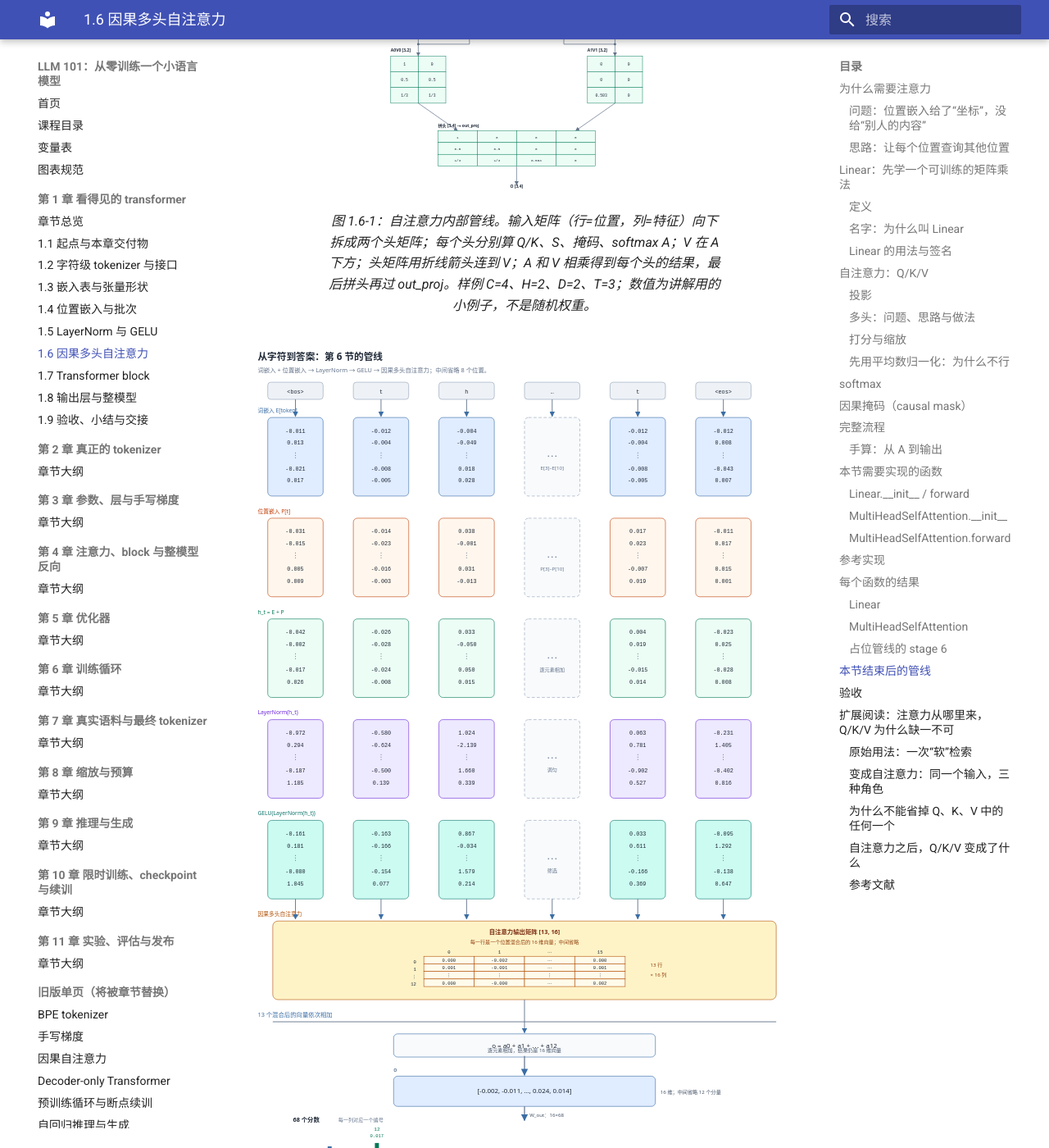
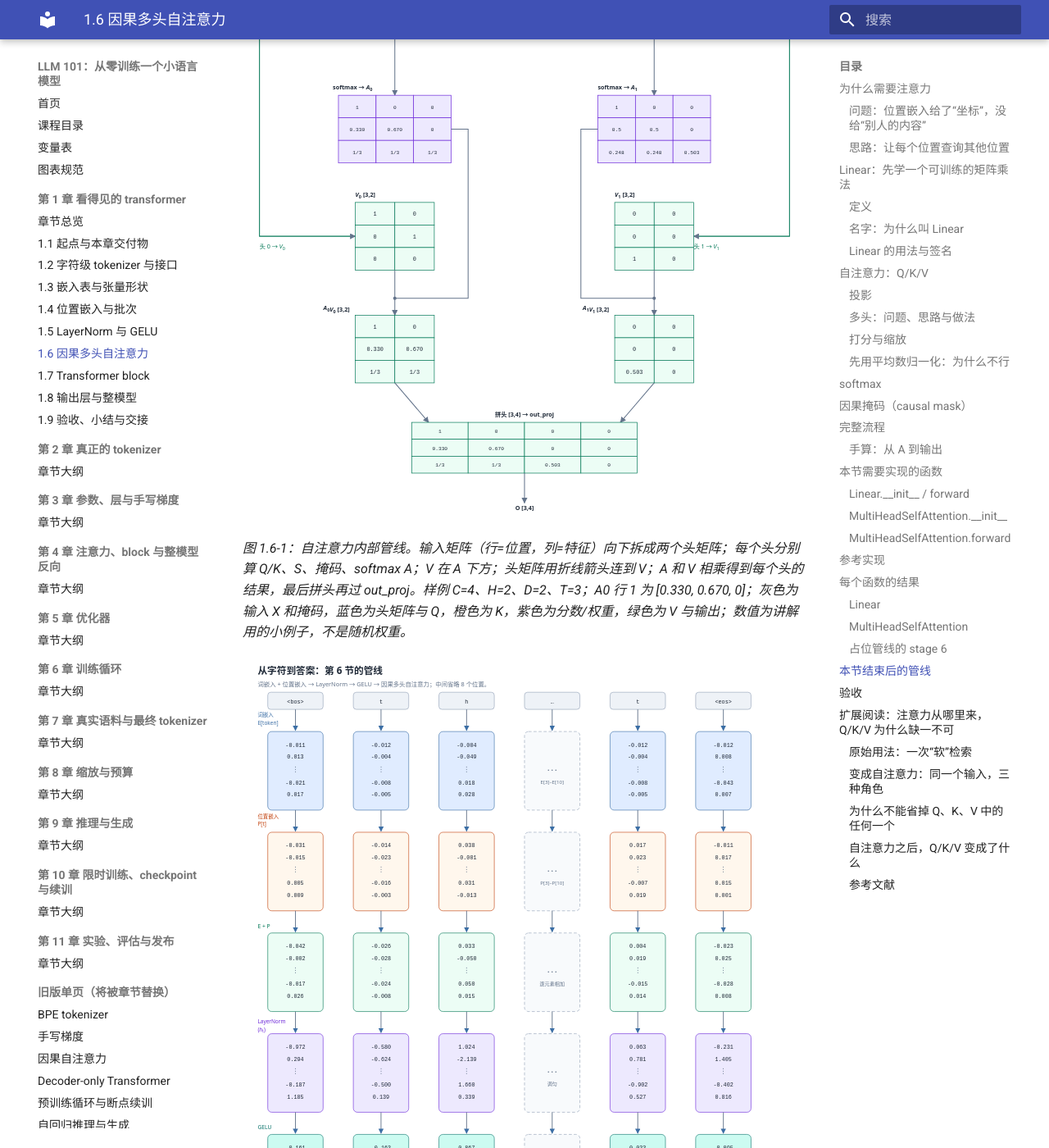
Before and after one commit to tigersoldier/llm-101, an MkDocs documentation site: the page built from docs/course/ch01/1.6.md, in a window 1280 px wide and 1400 px high, scrolled down 13854 px. Shown: the whole window at 82% size. Built offline with MkDocs 1.6.1 and Material for MkDocs 9.7.7, drawn with Linux system fonts in a browser that asks for light colours; some of the changed text lies outside the part shown.

Commit message:
Audit 1.6 figures: attention values, arrows, margins, captions

```diff
--- a/docs/course/ch01/1.6.md
+++ b/docs/course/ch01/1.6.md
@@ -517,18 +517,17 @@ character       'm'
 
 ## 本节结束后的管线
 
-<figure>
-<img src="../../../assets/ch01/16-attention-pipeline.svg?v=3" alt="自注意力内部管线：3 个位置、2 个头的手算例子" loading="lazy">
-<figcaption>图 1.6-1：自注意力内部管线。输入矩阵（行=位置，列=特征）向下拆成两个头矩阵；每个头分别算 Q/K、S、掩码、softmax A；V 在 A 下方；头矩阵用折线箭头连到 V；A 和 V 相乘得到每个头的结果，最后拼头再过 out_proj。样例 C=4、H=2、D=2、T=3；数值为讲解用的小例子，不是随机权重。</figcaption>
-</figure>
+![自注意力内部管线：3 个位置、2 个头的手算例子](../../assets/ch01/16-attention-pipeline.svg?v=4)
 
-![从字符到答案：第 6 节的管线](../../assets/ch01/08-pipeline.svg?v=1)
+*图 1.6-1：自注意力内部管线。输入矩阵（行=位置，列=特征）向下拆成两个头矩阵；每个头分别算 Q/K、S、掩码、softmax A；V 在 A 下方；头矩阵用折线箭头连到 V；A 和 V 相乘得到每个头的结果，最后拼头再过 out_proj。样例 C=4、H=2、D=2、T=3；A0 行 1 为 [0.330, 0.670, 0]；灰色为输入 X 和掩码，蓝色为头矩阵与 Q，橙色为 K，紫色为分数/权重，绿色为 V 与输出；数值为讲解用的小例子，不是随机权重。*
 
-*图 1.6-2：词嵌入 + 位置嵌入 → LayerNorm → GELU → 因果多头自注意力（一个 `[13, 16]` 的输出矩阵）→ 求和 → 输出矩阵 → 分数 → 编号/字符。图中省略中间 8 个位置；上一层所有位置向量都指向这一个注意力输出矩阵；数值来自固定 seed 的随机初始化。*
+![从字符到答案：第 6 节的管线](../../assets/ch01/08-pipeline.svg?v=2)
+
+*图 1.6-2：词嵌入 + 位置嵌入 → LayerNorm → GELU → 因果多头自注意力（一个 `[13, 16]` 的输出矩阵）→ 求和 → 输出矩阵 → 分数 → 编号/字符。图中省略中间 8 个位置；上一层所有位置向量都指向这一个注意力输出矩阵；颜色按行区分：蓝色为词嵌入，橙色为位置嵌入，绿色为相加，紫色为 LayerNorm，青色为 GELU，黄色为注意力输出；数值来自固定 seed 的随机初始化。*
 
 ![第 6 节结束时的管线：文字、编号、数字、位置、调匀/筛选、混合、答案](../../assets/ch01/architecture-6.svg)
 
-*图 1.6-3：第 6 节结束时的管线。实线表示已实现，虚线表示占位；调匀/筛选、混合都是实线，答案仍来自固定输出矩阵（随机初始化）。*
+*图 1.6-3：第 6 节结束时的管线。实线表示已实现，虚线表示占位；调匀/筛选、混合都是实线，答案仍来自固定输出矩阵（随机初始化）。蓝色为已实现，灰色虚线为占位。*
 
 注意力让每个位置读取自己和前面位置的信息；因果掩码保证它看不到未来。1.7 会把 LayerNorm、GELU、注意力和 MLP 加上残差，装成完整的 block；1.8 会把两个 block、最终 LayerNorm 和共享输出接成整模型。
 
@@ -553,12 +552,12 @@ Q/K/V 不是 transformer 发明的。它们来自更早的检索和翻译系统
 
 <div class="figure-pair">
 <figure>
-<img src="../../../assets/ch01/12-qkv.svg" alt="原始检索：query 和 key 比较，按权重读取 value" loading="lazy">
-<figcaption>图 1.6-4：query 负责“问”，key 负责“标签”，value 负责“内容”。三者可以来自不同的表。</figcaption>
+<img src="../../../assets/ch01/12-qkv.svg?v=1" alt="原始检索：query 和 key 比较，按权重读取 value" loading="lazy">
+<figcaption>图 1.6-4：query 负责“问”，key 负责“标签”，value 负责“内容”。三者可以来自不同的表；蓝色为 query，橙色为 key，绿色为 value，score 和权重为讲解用手算值。</figcaption>
 </figure>
 <figure>
-<img src="../../../assets/ch01/13-self-attention-qkv.svg" alt="自注意力：同一个 X 经三个投影得到 Q/K/V" loading="lazy">
-<figcaption>图 1.6-5：自注意力把同一个 X 投影成 Q/K/V；Q/K 打分，softmax 成权重，再加权 V。</figcaption>
+<img src="../../../assets/ch01/13-self-attention-qkv.svg?v=1" alt="自注意力：同一个 X 经三个投影得到 Q/K/V" loading="lazy">
+<figcaption>图 1.6-5：自注意力把同一个 X 投影成 Q/K/V；Q/K 打分，softmax 成权重，再加权 V。蓝色为 Q，橙色为 K，绿色为 V 与最终输出，紫色为分数/权重和 O 的计算块；Q/K 的箭头在 S 的输入边汇合。</figcaption>
 </figure>
 </div>
 
```
Also changed, not shown: docs/assets/ch01/08-pipeline.svg, docs/assets/ch01/09-attention.svg (deleted), docs/assets/ch01/12-qkv.svg, docs/assets/ch01/13-self-attention-qkv.svg, docs/assets/ch01/16-attention-pipeline.svg.
